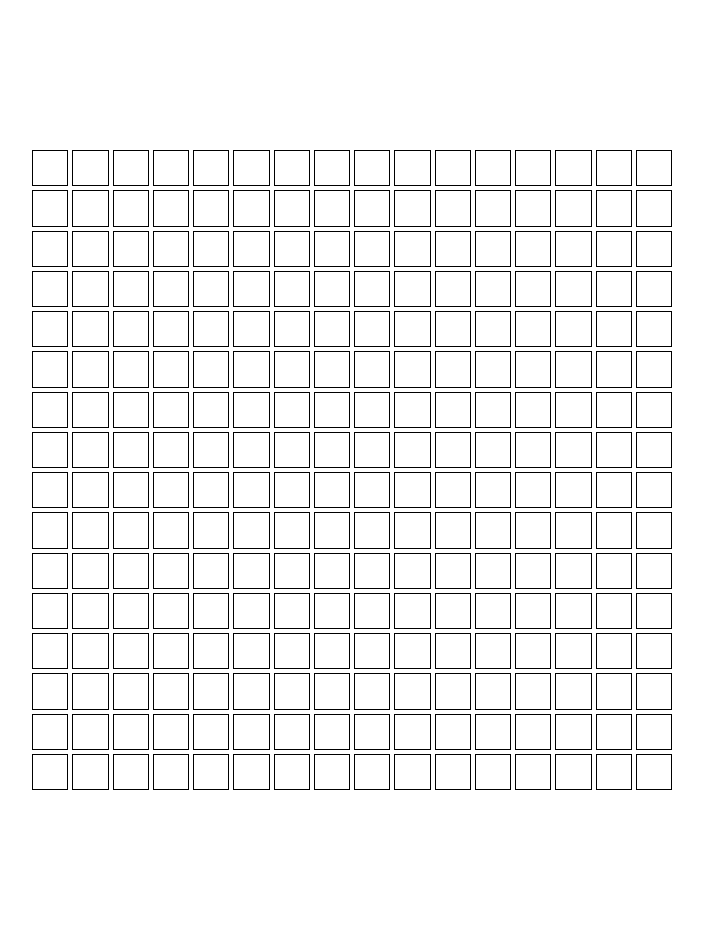
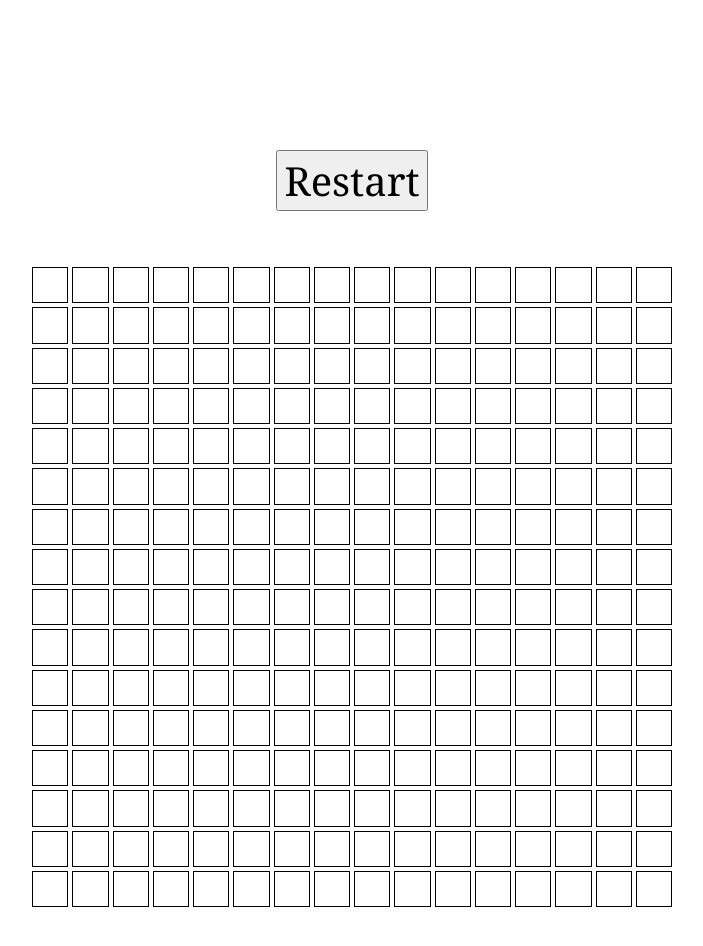
Before and after one commit to Ren0xx/Etch-a-Sketch, a plain HTML site: page index.html in a window 1280 px wide. Shown: the whole page, without its empty margins (288-991 px from the left). Drawn offline with Linux system fonts and the light colour scheme.

Commit message:
Creating restart button

```diff
--- a/app.js
+++ b/app.js
@@ -1,4 +1,5 @@
 const container = document.querySelector('.container');
+const buttons = document.querySelector('.buttons')
 
 
 function makeRows(per_side) {
@@ -19,5 +20,12 @@ divs.forEach(div => {
 
 });
 
-// const button = document.createElement('button');
-// button.textContent = 'restart';
+
+const button = document.createElement('button');
+button.textContent = 'Restart';
+buttons.appendChild(button).className = "restart--button";
+
+
+// button.addEventListener("click", function( event ){
+
+// })
--- a/index.html
+++ b/index.html
@@ -9,6 +9,9 @@
         <link rel="stylesheet" href="style.css">
     </head>
     <body>
+        <div class="buttons">
+            <!--  -->
+        </div>
         <div class="container">
             <!--  -->
         </div>
--- a/style.css
+++ b/style.css
@@ -11,7 +11,6 @@ body{
     height: 80vh;
     width: 80vh;
     margin: 0 auto;
-
     grid-gap: 0.25em;
     grid-template-rows: repeat(var(--grid-per_side), 1fr);
     grid-template-columns: repeat(var(--grid-per_side), 1fr);
@@ -22,3 +21,14 @@ body{
     border: 1px solid rgb(0, 0, 0);
     text-align: center;
   }
+
+.buttons{
+    display:flex;
+    justify-content:center;
+    align-items: center;
+    margin: 3.5em;
+}
+.restart--button{
+    font-family: Georgia, 'Times New Roman', Times, serif;
+    font-size: 40px;
+}
```
